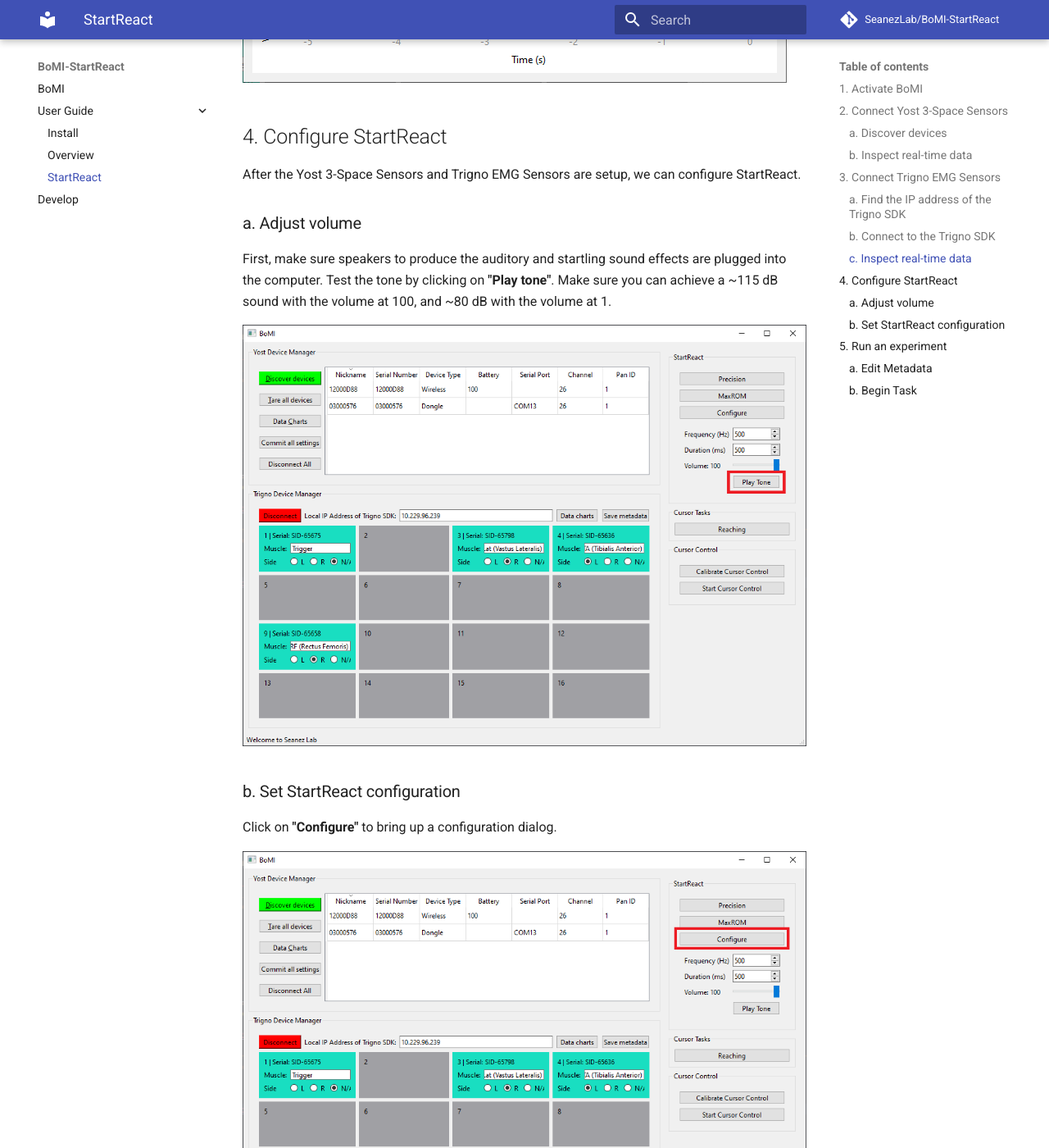
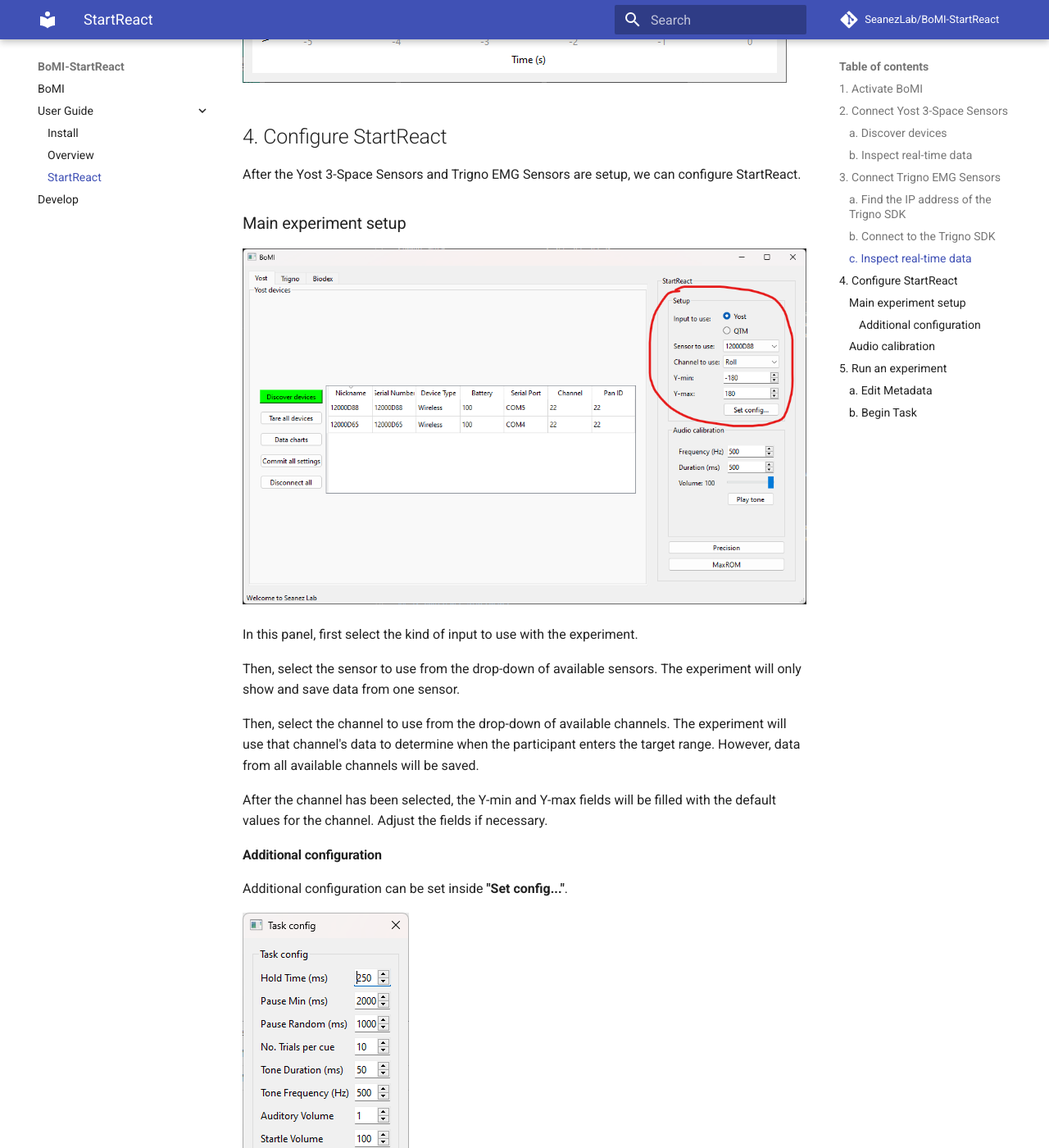
Before and after one commit to SeanezLab/BoMI-py, an MkDocs documentation site: the page built from docs/start-react.md, in a window 1280 px wide and 1400 px high, scrolled down 5204 px. Shown: the whole window at 82% size. Built offline with MkDocs 1.6.1 and Material for MkDocs 9.7.7, drawn with Linux system fonts in a browser that asks for light colours; comment, search, counter and statistics services are not loaded; some of the changed text lies outside the part shown.

Commit message:
Update docs to reflect new StartReact widget

```diff
--- a/docs/start-react.md
+++ b/docs/start-react.md
@@ -79,17 +79,25 @@
 
 After the Yost 3-Space Sensors and Trigno EMG Sensors are setup, we can configure StartReact.
 
-### a. Adjust volume
+### Main experiment setup
+!["Setup" panel](img/bomi-sr-setup.png)
 
-First, make sure speakers to produce the auditory and startling sound effects are plugged into the computer. Test the tone by clicking on **"Play tone"**. Make sure you can achieve a ~115 dB sound with the volume at 100, and ~80 dB with the volume at 1.
+In this panel, first select the kind of input to use with the experiment.
 
-![](./img/bomi-sr-playtone.png)
+Then, select the sensor to use from the drop-down of available sensors.
+The experiment will only show and save data from one sensor.
 
-### b. Set StartReact configuration
+Then, select the channel to use from the drop-down of available channels.
+The experiment will use that channel's data to determine when the participant enters the target range.
+However, data from all available channels will be saved.
 
-Click on **"Configure"** to bring up a configuration dialog.
+After the channel has been selected, the Y-min and Y-max fields
+will be filled with the default values for the channel.
+Adjust the fields if necessary.
 
-![](./img/bomi-sr-config-btn.png)
+#### Additional configuration
+
+Additional configuration can be set inside **"Set config..."**.
 
 ![](./img/bomi-sr-config.png)
 
@@ -97,7 +105,12 @@
 - **Pause Min**: Minimum pause between trials.
 - **Pause Random**: Max random pause to add on top of **Pause Min**.
 - **No. Trials per cue**: Number of trials for each cue. Since there are three cues (visual, auditory, startling), there will be 3x this number of trials in total.
-- **Angle Type**: Which angle will be used for the _StartReact_ task metrics. _**Pitch**_ has been a good one to use.
+
+### Audio calibration
+
+![](./img/bomi-sr-audio.png)
+
+Make sure speakers to produce the auditory and startling sound effects are plugged into the computer. Test the tone by clicking on **"Play tone"**. Make sure you can achieve a ~115 dB sound with the volume at 100, and ~80 dB with the volume at 1.
 
 ## 5. Run an experiment
 
@@ -123,6 +136,6 @@
 
 ### b. Begin Task
 
-Click **"Begin task"** to start the experiment! All raw data will be stored to disk (Yost 3-Space Sensor, Trigno EMG, task events, metadata, and configurations etc.)
+Click **"Begin task"** to start the experiment! All raw data will be stored to disk (main input, Trigno EMG, task events, metadata, and configurations etc.)
 
 ![](./img/bomi-sr-precision-begintask.png)
```
Also changed, not shown: docs/img/bomi-sr-audio.png (added), docs/img/bomi-sr-begin.png, docs/img/bomi-sr-config-btn.png (deleted), docs/img/bomi-sr-config.png, docs/img/bomi-sr-playtone.png (deleted), docs/img/bomi-sr-setup.png (added).
